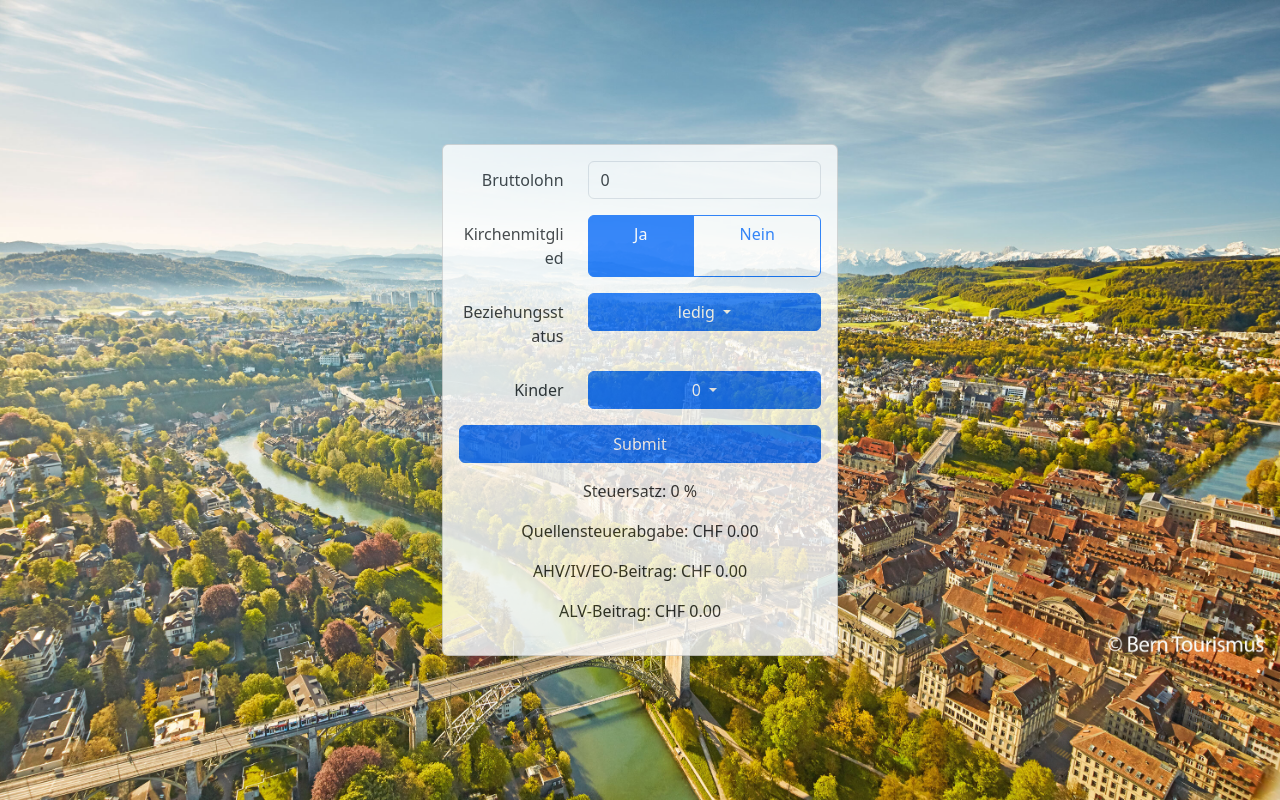
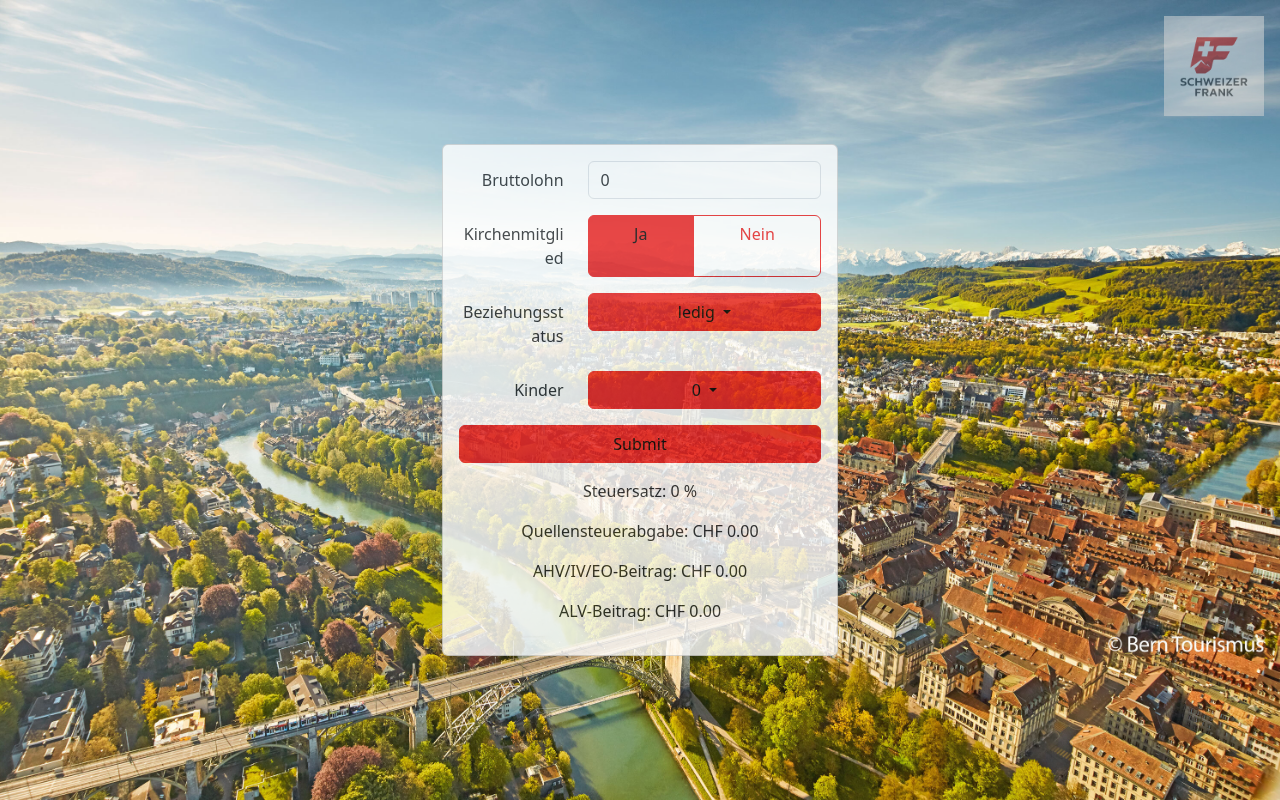
Before and after one commit to mton2/schweizer-frank, an Angular app: page / in a window 1280 px wide. Built offline with nearby package versions, Linux system fonts and the light colour scheme.

Commit message:
make primary color reddish + now really add logo

```diff
--- a/angular.json
+++ b/angular.json
@@ -20,7 +20,8 @@
               {
                 "glob": "**/*",
                 "input": "public"
-              }
+              },
+              "src/assets"
             ],
             "scripts": [
               "node_modules/@popperjs/core/dist/umd/popper.min.js",
--- a/src/app/app.html
+++ b/src/app/app.html
@@ -1,3 +1,12 @@
+<div class="position-absolute top-0 end-0 m-3">
+  <img
+    src="assets/Schweizer-Frank.png"
+    alt="Logo"
+    class="img-fluid"
+    style="max-width: 100px; opacity: 0.5"
+  />
+</div>
+
 <div
   class="min-vh-100 d-flex justify-content-center align-items-center text-center"
 >
--- a/src/styles.scss
+++ b/src/styles.scss
@@ -1,5 +1,5 @@
 // 🎯 Bootstrap Farbe überschreiben
-// $primary: #e91e1e; // deine Wunschfarbe
+$primary: #e91e1e; // deine Wunschfarbe
 
 // Optional: weitere Farben anpassen
 // $secondary: #6c757d;
```
